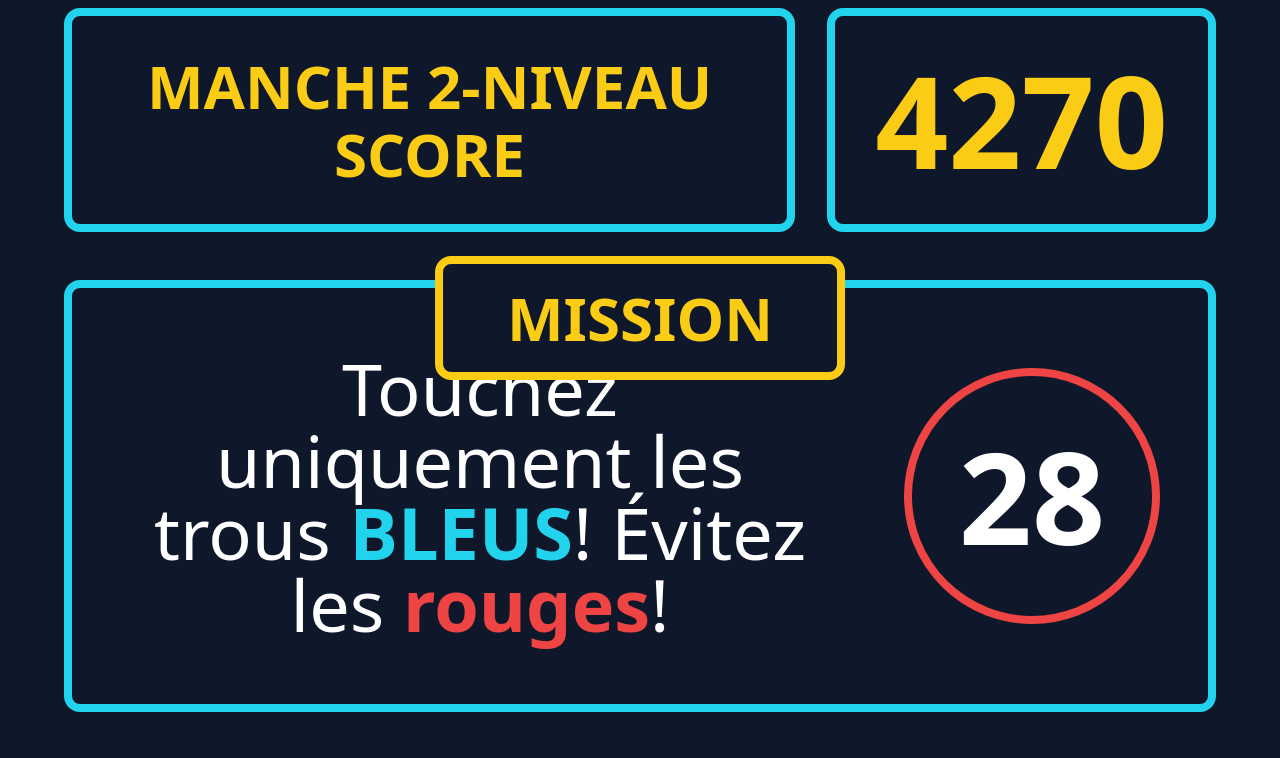
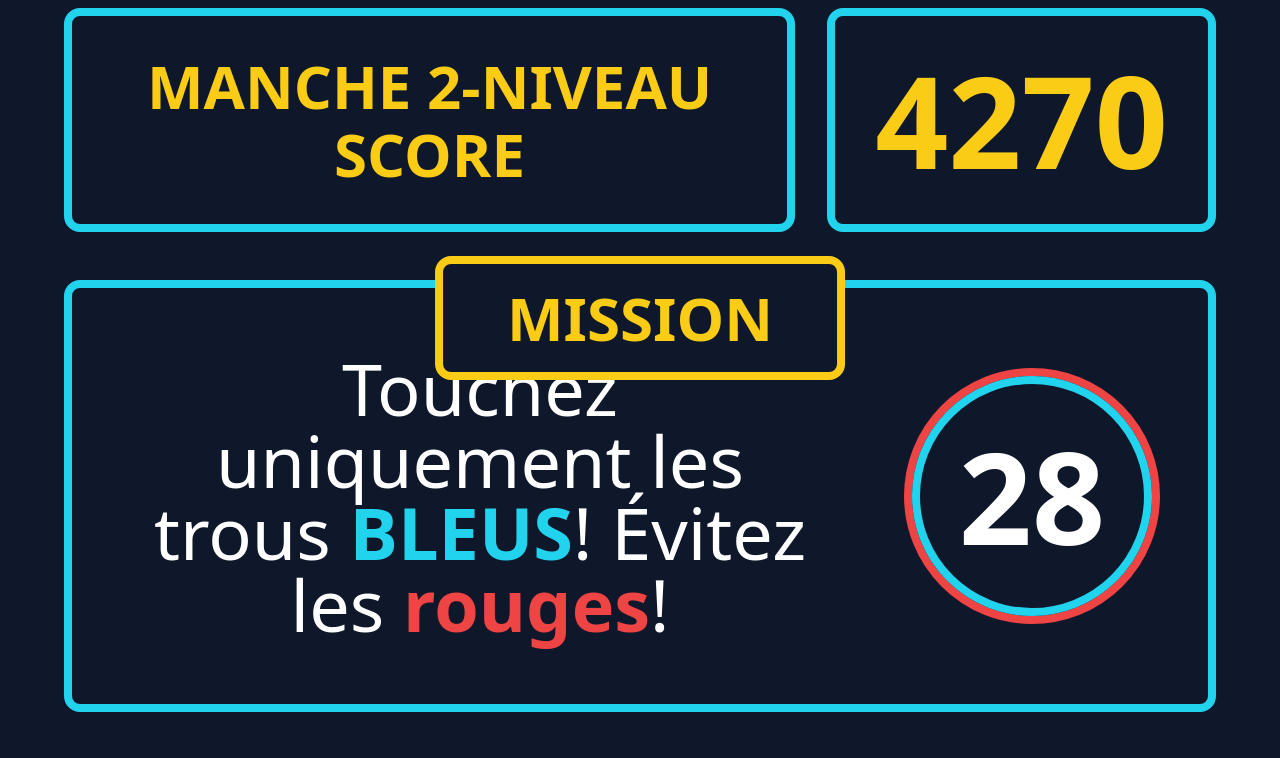
Before and after one commit to kur0s4ki/SocialBar, a React (Create React App) app in the folder animations/: page /game-in-progress in a window 1280 px wide. Shown: the top 758 px of the page. Built offline with nearby package versions, Linux system fonts and the light colour scheme.

Commit message:
Add inner circle to mission number display in GameInProgress component
- Introduced an inner circle with a cyan border to enhance the visual representation of the mission number.
- Maintained existing styles while improving the overall aesthetics of the mission number section.

```diff
--- a/animations/src/GameInProgress.js
+++ b/animations/src/GameInProgress.js
@@ -33,8 +33,11 @@ function GameInProgress() {
 
           {/* Mission Number Circle */}
           <div className="absolute top-1/2 right-12 transform -translate-y-1/2">
-            <div className="w-64 h-64 bg-slate-900 border-8 border-red-500 rounded-full flex items-center justify-center">
+            <div className="w-64 h-64 bg-slate-900 border-8 border-red-500 rounded-full flex items-center justify-center relative">
+              {/* Original 28 text */}
               <span className="text-white text-9xl font-bold">28</span>
+              {/* Inner Circle */}
+              <div className="absolute w-60 h-60 bg-transparent border-8 border-cyan-400 rounded-full z-10"></div>
             </div>
           </div>
 
@@ -73,7 +76,7 @@ function GameInProgress() {
             </div>
             <span className="text-cyan-400 text-3xl font-bold">BOUTONS</span>
           </div>
-        </div>
+            </div>
       </div>
     </div>
   )
```
